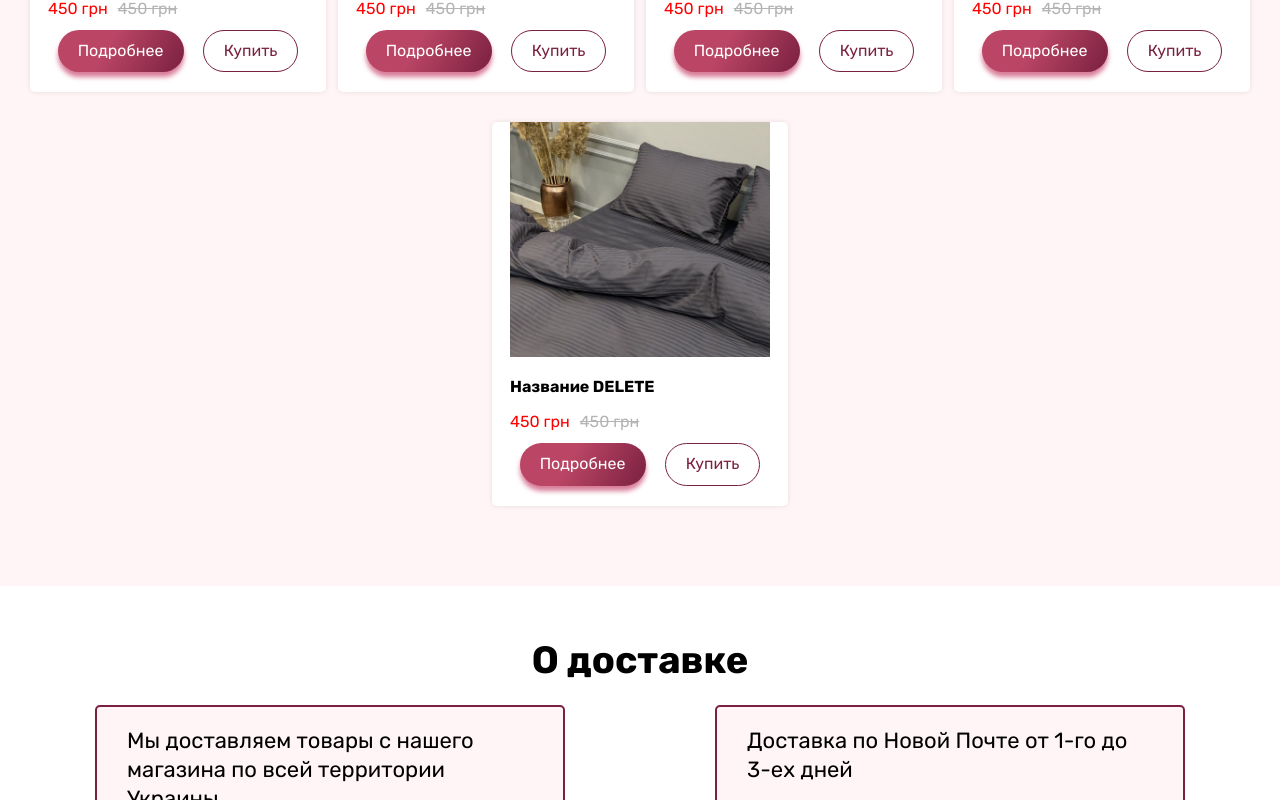
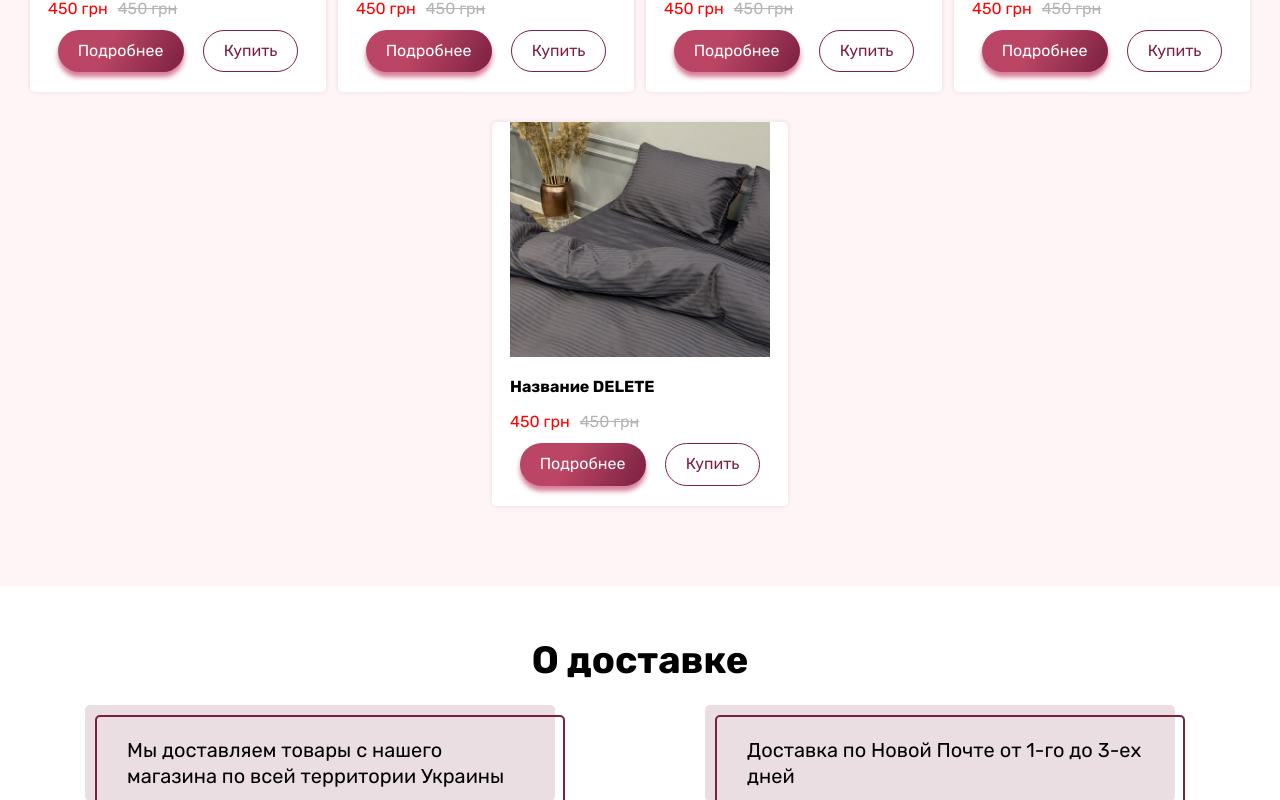
Before and after one commit to RomanVinichenko/onlineshop, a React (Create React App) app: page / in a window 1280 px wide. Shown: the part 11200-12000 px from the top of the page. Built offline with nearby package versions, Linux system fonts and the light colour scheme.

Commit message:
added style on about

```diff
--- a/src/components/Main/index.tsx
+++ b/src/components/Main/index.tsx
@@ -1,4 +1,4 @@
-import React, {FC, useState} from 'react';
+import React, { FC, useState } from 'react';
 
 import Header from '../Header';
 import Products from '../Products';
@@ -28,7 +28,9 @@ const Main: FC = () => {
                                     <li className={styles['main__list-item']}>
                                         <img
                                             className={styles['main__list-img']}
-                                          src={process.env.PUBLIC_URL + '/assets/images/cotton.png'}
+                                            src={
+                                                process.env.PUBLIC_URL + '/assets/images/cotton.png'
+                                            }
                                             alt="decor"
                                         />
                                         <p className={styles['main__list-text']}>
@@ -38,7 +40,9 @@ const Main: FC = () => {
                                     <li className={styles['main__list-item']}>
                                         <img
                                             className={styles['main__list-img']}
-                                          src={process.env.PUBLIC_URL + '/assets/images/change.png'}
+                                            src={
+                                                process.env.PUBLIC_URL + '/assets/images/change.png'
+                                            }
                                             alt="decor"
                                         />
                                         <p className={styles['main__list-text']}>
@@ -69,7 +73,6 @@ const Main: FC = () => {
                                 src={process.env.PUBLIC_URL + '/assets/images/2.31.jpg'}
                                 alt="top image"
                             />
-                          <div className={styles['main__square']}></div>
                         </div>
                     </div>
                 </div>
@@ -89,7 +92,8 @@ const Main: FC = () => {
                         <ul className={styles['about__items']}>
                             <li className={styles['about__item']}>
                                 <p className={styles['about__text']}>
-                                  Мы доставляем товары с нашего магазина по всей территории Украины
+                                    Мы доставляем товары с нашего магазина по всей территории
+                                    Украины
                                 </p>
                             </li>
                             <li className={styles['about__item']}>
--- a/src/components/Main/style.module.scss
+++ b/src/components/Main/style.module.scss
@@ -105,7 +105,7 @@
     background-color: #fff;
 
     &__title {
-        margin-bottom: 20px;
+        margin-bottom: 30px;
         font-size: 38px;
         text-align: center;
 
@@ -125,23 +125,37 @@
     }
 
     &__item {
+        position: relative;
+        z-index: 1;
         margin-bottom: 30px;
-        padding: 20px 30px;
         width: 100%;
         max-width: 470px;
-        border: 2px solid #7a2041;
-        border-radius: 5px;
-        background-color: #fff5f6;
 
-        @include r($md) {
-            padding: 10px 15px;
+        &::before {
+            content: "";
+            position: absolute;
+            left: -10px;
+            top: -10px;
+            z-index: -1;
+            width: 100%;
+            height: 100%;
+            border-radius: 5px;
+            background-color: #ebdee3;
         }
     }
 
     &__text {
-        font-size: 22px;
+        position: relative;
+        z-index: 111;
+        height: 100%;
+        font-size: 20px;
+        padding: 20px 30px;
+        border: 2px solid #7a2041;
+        border-radius: 5px;
+        background-color: transparent;
 
         @include r($md) {
+            padding: 10px 15px;
             font-size: 16px;
         }
     }
```
Lines whose indentation alone changed are shown as unchanged.
